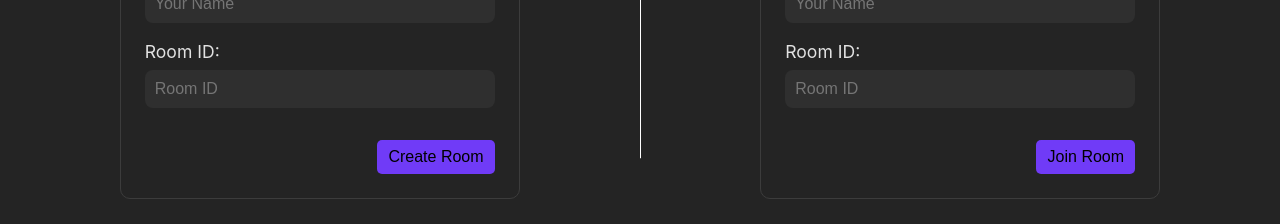
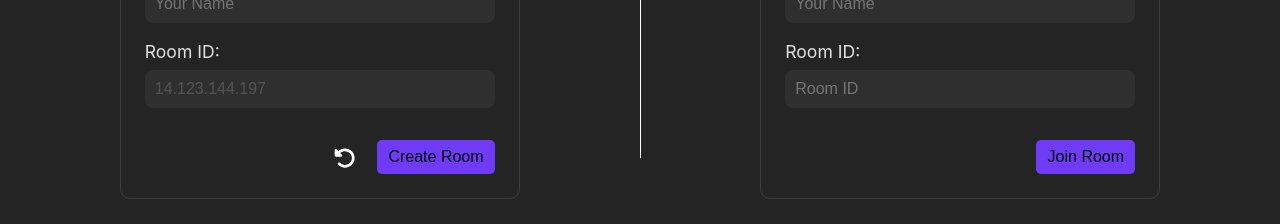
Before and after one commit to HammadAli132/Collaborative-Whiteboard, a React (Vite) app in the folder Frontend/: page / in a window 1280 px wide. Shown: the part 321-545 px from the top of the page. Built offline with nearby package versions, Linux system fonts and the light colour scheme.

Commit message:
Room Forms are live now

```diff
--- a/Frontend/package.json
+++ b/Frontend/package.json
@@ -15,7 +15,8 @@
     "react-color": "^2.19.3",
     "react-dom": "^18.3.1",
     "react-router-dom": "^7.0.1",
-    "roughjs": "^4.6.6"
+    "roughjs": "^4.6.6",
+    "socket.io-client": "^4.8.1"
   },
   "devDependencies": {
     "@eslint/js": "^9.15.0",
--- a/Frontend/src/components/forms/CreateForm.jsx
+++ b/Frontend/src/components/forms/CreateForm.jsx
@@ -1,8 +1,32 @@
 import styles from "../../styles/form.module.css"
+import rotate from "../../assets/rotate.svg"
 import { useNavigate } from "react-router-dom"
+import { useRef, useState } from "react"
+
+const generateID = () => {
+    let randomID = ""
+    for (let i = 0; i < 4; i++) {
+        let randomNum = Math.floor(Math.random() * 255) + 1
+        randomID += randomNum.toString()
+        if (i < 3) randomID += '.'
+    }
+    return randomID
+}
 
 export default function CreateForm() {
     const navigate = useNavigate()
+    const nameRef = useRef()
+    const [roomID, setRoomID] = useState(generateID())
+    const [username, setUsername] = useState(null)
+
+    const handleRoomCreation = (e) => {
+        e.preventDefault()
+        if (username === null || username === '')
+            alert('Kindly enter a username')
+        else {
+            navigate('/homepage')
+        }
+    }
 
     return (
         <div className={styles.formDiv}>
@@ -10,21 +34,41 @@ export default function CreateForm() {
             <form action="#" className={styles.form}>
                 <label className={styles.label}>
                     Username:
-                    <input type="text" name="username" id="username" placeholder="Your Name" className={styles.input} />
+                    <input type="text"
+                            name="username"
+                            ref={nameRef}
+                            id="username"
+                            placeholder="Your Name"
+                            className={styles.input}
+                            onChange={() => setUsername(nameRef.current.value)} />
                 </label>
                 <label className={styles.label}>
                     Room ID:
-                    <input type="text" name="roomId" id="roomId" placeholder="Room ID" className={styles.input} />
+                    <input type="text"
+                            name="roomId"
+                            id="roomId"
+                            placeholder="Room ID"
+                            className={styles.input}
+                            disabled
+                            value={roomID} />
                 </label>
-                <button type="submit"
-                        className={styles.btn}
-                        onClick={(e) => {
-                            e.preventDefault()
-                            navigate('/homepage')
-                        }}
-                        >
-                    Create Room
-                </button>
+                <div id={styles.btnDiv}>
+                    <button className={styles.btn}
+                            id={styles.generatorBtn}
+                            onClick={(e) => {
+                                e.preventDefault()
+                                setRoomID(generateID())
+                            }}
+                            >
+                        <img src={rotate} alt="" />
+                    </button>
+                    <button type="submit"
+                            className={styles.btn}
+                            onClick={handleRoomCreation}
+                            >
+                        Create Room
+                    </button>
+                </div>
             </form>
         </div>
     )
--- a/Frontend/src/components/forms/JoinForm.jsx
+++ b/Frontend/src/components/forms/JoinForm.jsx
@@ -1,8 +1,13 @@
+import { useRef, useState } from "react"
 import styles from "../../styles/form.module.css"
 import { useNavigate } from "react-router-dom"
 
 export default function JoinForm() {
     const navigate = useNavigate()
+    const nameRef = useRef()
+    const roomIdRef = useRef()
+    const [roomID, setRoomID] = useState(null)
+    const [username, setUsername] = useState(null)
 
     return (
         <div className={styles.formDiv}>
@@ -10,17 +15,34 @@ export default function JoinForm() {
             <form action="#" className={styles.form}>
                 <label className={styles.label}>
                     Username:
-                    <input type="text" name="username" id="username" placeholder="Your Name" className={styles.input} />
+                    <input type="text"
+                            name="username"
+                            ref={nameRef}
+                            id="username"
+                            placeholder="Your Name"
+                            className={styles.input}
+                            onChange={() => setUsername(nameRef.current.value)} />
                 </label>
                 <label className={styles.label}>
                     Room ID:
-                    <input type="text" name="roomId" id="roomId" placeholder="Room ID" className={styles.input} />
+                    <input type="text"
+                            name="roomId"
+                            ref={roomIdRef}
+                            id="roomId"
+                            placeholder="Room ID"
+                            className={styles.input}
+                            onChange={() => setRoomID(roomIdRef.current.value)} />
                 </label>
                 <button type="submit"
                         className={styles.btn}
                         onClick={(e) => {
                             e.preventDefault()
-                            navigate('/homepage')
+                            if (username === null || username === '')
+                                alert('Kindly enter a username')
+                            else if (roomID === null || roomID === '')
+                                alert('Kindly enter a room ID')
+                            else
+                                navigate('/homepage')
                         }}
                         >
                     Join Room
--- a/Frontend/src/routes.jsx
+++ b/Frontend/src/routes.jsx
@@ -18,10 +18,6 @@ const routes = [
             },
         ],
     },
-    // {
-    //     path: '/my-github',
-    //     element: <Navigate to='https://github.com/HammadAli132/' />,
-    // },
 ]
 
 export default routes
--- a/Frontend/src/styles/form.module.css
+++ b/Frontend/src/styles/form.module.css
@@ -61,6 +61,13 @@
     outline: 1px solid #703bf7;
 }
 
+#btnDiv {
+    display: flex;
+    gap: 1rem;
+    align-items: center;
+    align-self: flex-end;
+}
+
 .btn {
     margin-top: 1rem;
     background-color: #703bf7;
@@ -71,7 +78,24 @@
     cursor: pointer;
     align-self: flex-end;
     transition: all .3s;
-  }
+}
+
+#generatorBtn {
+    height: 2rem;
+    width: 2rem;
+    padding: 5px;
+    background-color: transparent;
+}
+
+#generatorBtn:hover {
+    background-color: #3c3c3c;
+}
+
+#generatorBtn img {
+    height: 100%;
+    width: 100%;
+    object-fit: cover;
+}
 
 .btn:hover {
     background-color: #7b4cf0;
```
Also changed, not shown: 1 other file (tests, documents, lock files or other folders).
